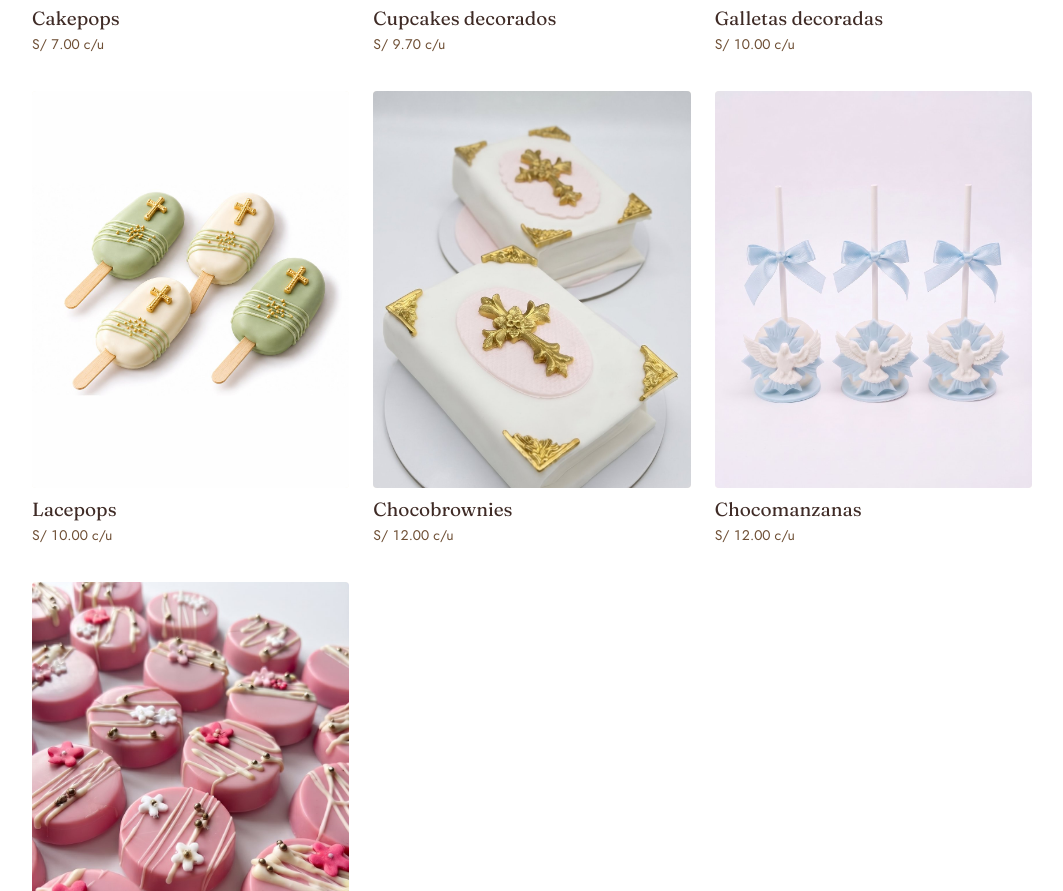
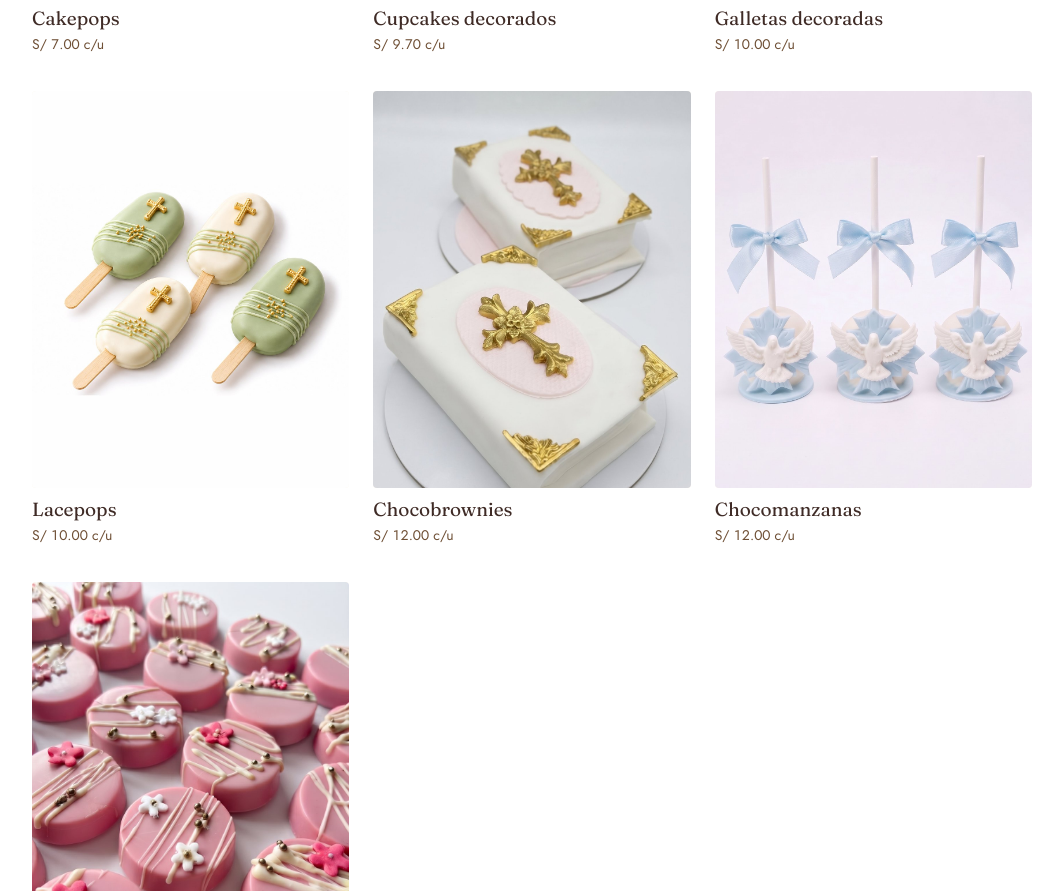
Before and after one commit to DULZUTORTASYBOCADITOS/catalogo, a plain HTML site: page index.html in a window 1280 px wide. Shown: the part 4204-5095 px from the top of the page, without its empty margins (108-1171 px from the left). Drawn offline with Linux system fonts and the light colour scheme.

Commit message:
Chocomanzanas: foto con más zoom
Co-Authored-By: Claude Sonnet 5.5 <noreply@anthropic.com>
Claude-Session: https://claude.ai/code/session_01BgB59Y4VKGY8kFmwGkDaE8

```diff
--- a/index.html
+++ b/index.html
@@ -268,7 +268,7 @@ dialog::backdrop{background:rgba(63,43,38,.4)}
     {id:"m3", cat:"tematicos", nombre:"Galletas decoradas", desc:"Galleta de mantequilla y vainilla cortada y decorada con la forma de tu tema (cruz, unicornio, número…).", precio:10.00, u:1, foto:"tematicos-galletas-01.jpg"},
     {id:"m4", cat:"tematicos", nombre:"Lacepops", desc:"Paleta de keke con manjar blanco, moldeada en forma de figura (alitas, paloma, puerta…) y bañada en chocolate. Va en palito.", precio:10.00, u:1, foto:"tematicos-lacepops-01.jpg"},
     {id:"m5", cat:"tematicos", nombre:"Chocobrownies", desc:"Brownie de chocolate bañado y decorado. Para bautizo y comunión viene como biblia o iglesia de brownie.", precio:12.00, u:1, foto:"tematicos-chocobrownies-02.jpg"},
-    {id:"m6", cat:"tematicos", nombre:"Chocomanzanas", desc:"Manzana fresca bañada en chocolate y decorada con tu tema.", precio:12.00, u:1, foto:"tematicos-chocomanzanas-02.jpg"},
+    {id:"m6", cat:"tematicos", nombre:"Chocomanzanas", desc:"Manzana fresca bañada en chocolate y decorada con tu tema.", precio:12.00, u:1, foto:"tematicos-chocomanzanas-03.jpg"},
     {id:"m7", cat:"tematicos", nombre:"Choco Oreo", desc:"Galleta Oreo cubierta de chocolate blanco o bitter en forma de choco oreo, decorada con tu tema.", precio:8.00, u:1, foto:"tematicos-chocooreo-01.jpg"},
 
     // ---- Postres
```
Also changed, not shown: tematicos-chocomanzanas-02.jpg (deleted), tematicos-chocomanzanas-03.jpg (added).
